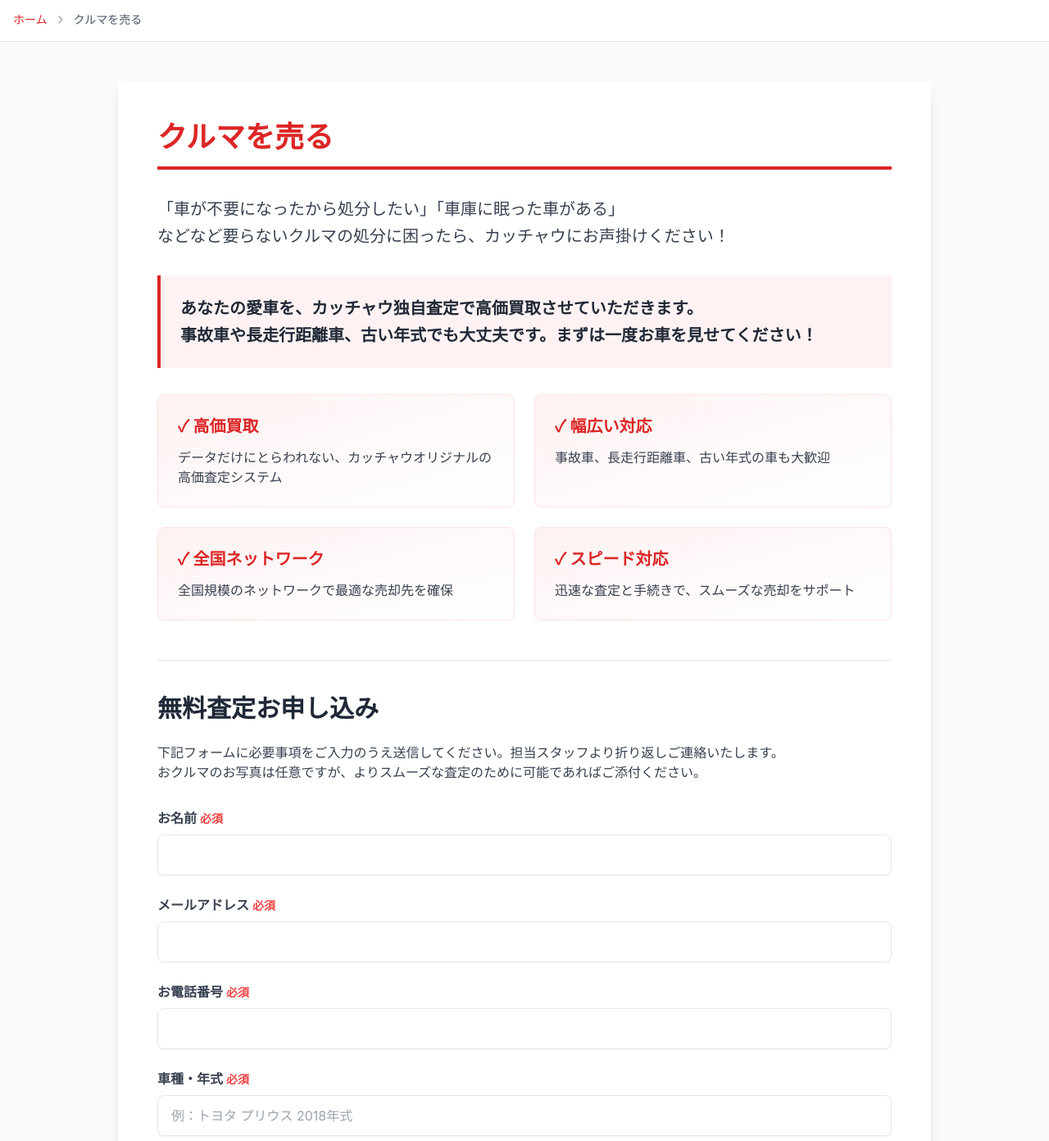
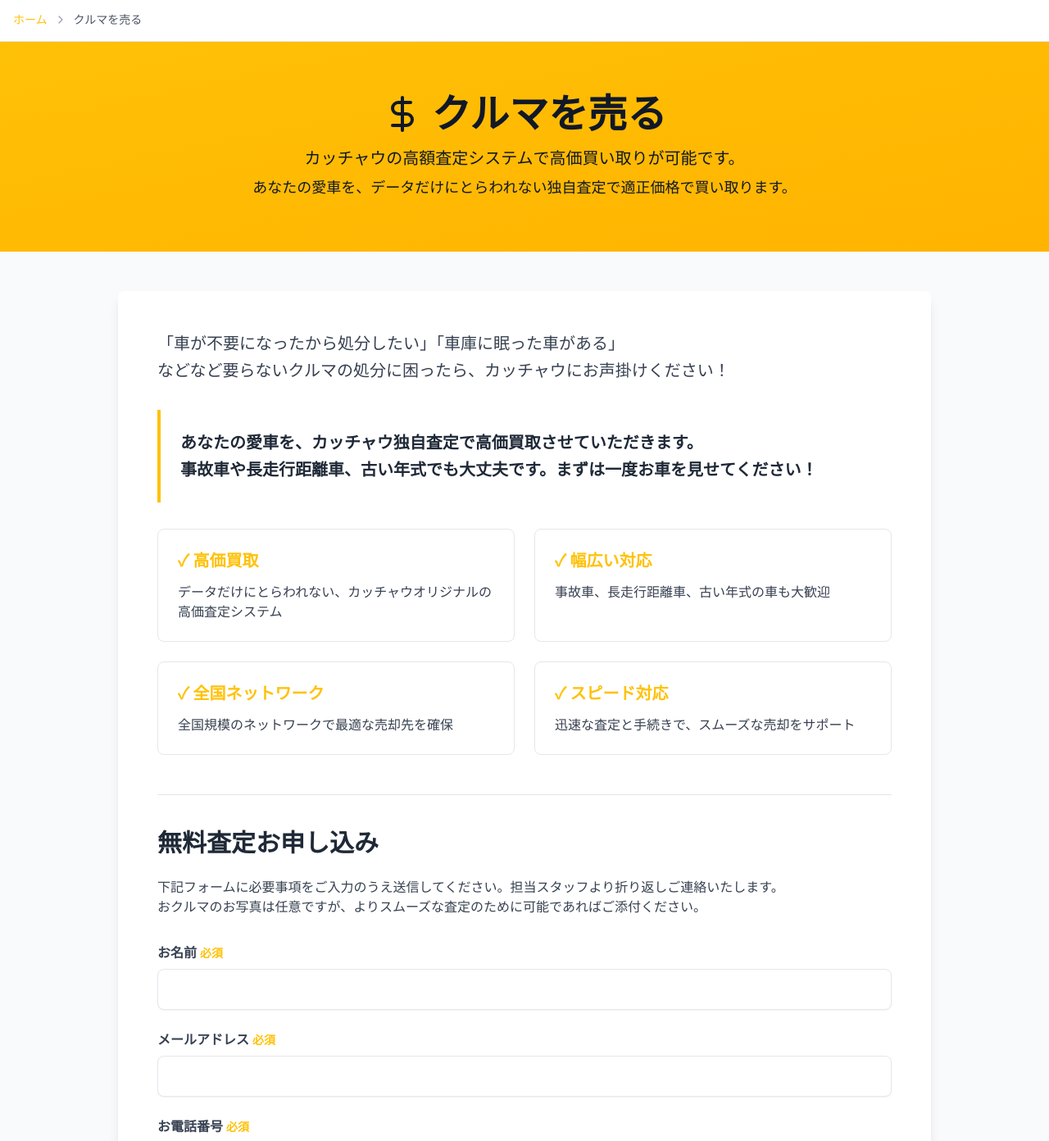
Before and after one commit to homepagebusinessfc-debug/homepage-business-project, a Next.js app: page /sell in a window 1280 px wide. Shown: the part 861-2253 px from the top of the page at 82% size. Built offline with nearby package versions, Linux system fonts and the light colour scheme.

Commit message:
Update 3 files
- /app/search/page.tsx
- /app/sell/page.tsx
- /app/page.tsx

```diff
--- a/app/sell/page.tsx
+++ b/app/sell/page.tsx
@@ -1,7 +1,7 @@
 'use client';
 
 import Link from 'next/link';
-import { ChevronRight } from 'lucide-react';
+import { ChevronRight, DollarSign } from 'lucide-react';
 import { useState } from 'react';
 
 export default function SellPage() {
@@ -18,53 +18,65 @@ export default function SellPage() {
       {/* Breadcrumb */}
       <div className="bg-white py-4 px-4 border-b">
         <div className="max-w-7xl mx-auto flex items-center gap-2 text-sm">
-          <Link href="/" className="text-red-600 hover:underline">ホーム</Link>
+          <Link href="/" className="text-kacchau hover:underline">ホーム</Link>
           <ChevronRight size={16} className="text-gray-400" />
           <span className="text-gray-600">クルマを売る</span>
         </div>
       </div>
 
+      {/* Hero Section */}
+      <section className="bg-gradient-to-br from-kacchau to-kacchau-dark text-gray-900 py-16 px-4">
+        <div className="max-w-7xl mx-auto text-center">
+          <div className="flex items-center justify-center gap-3 mb-4">
+            <DollarSign size={48} className="text-gray-900" />
+            <h1 className="text-4xl md:text-5xl font-bold">クルマを売る</h1>
+          </div>
+          <p className="text-lg md:text-xl mb-2">
+            カッチャウの高額査定システムで高価買い取りが可能です。
+          </p>
+          <p className="text-base md:text-lg">
+            あなたの愛車を、データだけにとらわれない独自査定で適正価格で買い取ります。
+          </p>
+        </div>
+      </section>
+
       <div className="max-w-5xl mx-auto py-12 px-4">
         <div className="bg-white rounded-lg shadow-lg p-8 md:p-12">
-          <h1 className="text-4xl font-bold text-red-600 mb-8 pb-4 border-b-4 border-red-600">
-            クルマを売る
-          </h1>
-
           <div className="space-y-8">
             <p className="text-xl text-gray-700 leading-relaxed">
               「車が不要になったから処分したい」「車庫に眠った車がある」<br />
               などなど要らないクルマの処分に困ったら、カッチャウにお声掛けください！
             </p>
 
-            <div className="bg-red-50 border-l-4 border-red-600 p-6">
+            <div className="bg-kacchau-yellow-50 border-l-4 border-kacchau p-6">
               <p className="text-xl text-gray-800 leading-relaxed font-semibold">
                 あなたの愛車を、カッチャウ独自査定で高価買取させていただきます。<br />
                 事故車や長走行距離車、古い年式でも大丈夫です。まずは一度お車を見せてください！
               </p>
             </div>
 
-            {/* 特徴リスト（元のまま） */}
+            {/* 特徴リスト */}
             <div className="grid md:grid-cols-2 gap-6 mt-8">
-              <div className="bg-gradient-to-br from-red-50 to-white p-6 rounded-lg border border-red-100">
-                <h3 className="text-xl font-bold text-red-600 mb-3">✓ 高価買取</h3>
+              <div className="bg-gradient-to-br from-kacchau-yellow-50 to-white p-6 rounded-lg border border-kacchau-yellow-200">
+                <h3 className="text-xl font-bold text-kacchau mb-3">✓ 高価買取</h3>
                 <p className="text-gray-700">データだけにとらわれない、カッチャウオリジナルの高価査定システム</p>
               </div>
-              <div className="bg-gradient-to-br from-red-50 to-white p-6 rounded-lg border border-red-100">
-                <h3 className="text-xl font-bold text-red-600 mb-3">✓ 幅広い対応</h3>
+              <div className="bg-gradient-to-br from-kacchau-yellow-50 to-white p-6 rounded-lg border border-kacchau-yellow-200">
+                <h3 className="text-xl font-bold text-kacchau mb-3">✓ 幅広い対応</h3>
                 <p className="text-gray-700">事故車、長走行距離車、古い年式の車も大歓迎</p>
               </div>
-              <div className="bg-gradient-to-br from-red-50 to-white p-6 rounded-lg border border-red-100">
-                <h3 className="text-xl font-bold text-red-600 mb-3">✓ 全国ネットワーク</h3>
+              <div className="bg-gradient-to-br from-kacchau-yellow-50 to-white p-6 rounded-lg border border-kacchau-yellow-200">
+                <h3 className="text-xl font-bold text-kacchau mb-3">✓ 全国ネットワーク</h3>
                 <p className="text-gray-700">全国規模のネットワークで最適な売却先を確保</p>
               </div>
-              <div className="bg-gradient-to-br from-red-50 to-white p-6 rounded-lg border border-red-100">
-                <h3 className="text-xl font-bold text-red-600 mb-3">✓ スピード対応</h3>
+              <div className="bg-gradient-to-br from-kacchau-yellow-50 to-white p-6 rounded-lg border border-kacchau-yellow-200">
+                <h3 className="text-xl font-bold text-kacchau mb-3">✓ スピード対応</h3>
                 <p className="text-gray-700">迅速な査定と手続きで、スムーズな売却をサポート</p>
               </div>
             </div>
           </div>
 
-          {/* ▼ ここから追加：無料査定フォーム ▼ */}
+          {/* 無料査定フォーム */}
           <div className="mt-12 pt-10 border-t border-gray-200">
             <h2 className="text-3xl font-bold text-gray-800 mb-6">
               無料査定お申し込み
@@ -78,57 +90,57 @@ export default function SellPage() {
               {/* お名前 */}
               <div>
                 <label className="block text-gray-700 font-semibold mb-2">
-                  お名前 <span className="text-red-500 text-sm">必須</span>
+                  お名前 <span className="text-kacchau text-sm">必須</span>
                 </label>
                 <input
                   type="text"
-                  className="w-full border rounded-lg px-4 py-3 shadow-sm focus:outline-none focus:ring-2 focus:ring-red-500"
+                  className="w-full border rounded-lg px-4 py-3 shadow-sm focus:outline-none focus:ring-2 focus:ring-kacchau"
                 />
               </div>
 
               {/* メールアドレス */}
               <div>
                 <label className="block text-gray-700 font-semibold mb-2">
-                  メールアドレス <span className="text-red-500 text-sm">必須</span>
+                  メールアドレス <span className="text-kacchau text-sm">必須</span>
                 </label>
                 <input
                   type="email"
-                  className="w-full border rounded-lg px-4 py-3 shadow-sm focus:outline-none focus:ring-2 focus:ring-red-500"
+                  className="w-full border rounded-lg px-4 py-3 shadow-sm focus:outline-none focus:ring-2 focus:ring-kacchau"
                 />
               </div>
 
               {/* 電話番号 */}
               <div>
                 <label className="block text-gray-700 font-semibold mb-2">
-                  お電話番号 <span className="text-red-500 text-sm">必須</span>
+                  お電話番号 <span className="text-kacchau text-sm">必須</span>
                 </label>
                 <input
                   type="tel"
-                  className="w-full border rounded-lg px-4 py-3 shadow-sm focus:outline-none focus:ring-2 focus:ring-red-500"
+                  className="w-full border rounded-lg px-4 py-3 shadow-sm focus:outline-none focus:ring-2 focus:ring-kacchau"
                 />
               </div>
 
               {/* 車種・年式 */}
               <div>
                 <label className="block text-gray-700 font-semibold mb-2">
-                  車種・年式 <span className="text-red-500 text-sm">必須</span>
+                  車種・年式 <span className="text-kacchau text-sm">必須</span>
                 </label>
                 <input
                   type="text"
                   placeholder="例：トヨタ プリウス 2018年式"
-                  className="w-full border rounded-lg px-4 py-3 shadow-sm focus:outline-none focus:ring-2 focus:ring-red-500"
+                  className="w-full border rounded-lg px-4 py-3 shadow-sm focus:outline-none focus:ring-2 focus:ring-kacchau"
                 />
               </div>
 
               {/* 走行距離 */}
               <div>
                 <label className="block text-gray-700 font-semibold mb-2">
-                  走行距離 <span className="text-red-500 text-sm">必須</span>
+                  走行距離 <span className="text-kacchau text-sm">必須</span>
                 </label>
                 <input
                   type="text"
                   placeholder="例：50,000km"
-                  className="w-full border rounded-lg px-4 py-3 shadow-sm focus:outline-none focus:ring-2 focus:ring-red-500"
+                  className="w-full border rounded-lg px-4 py-3 shadow-sm focus:outline-none focus:ring-2 focus:ring-kacchau"
                 />
               </div>
 
@@ -171,7 +183,7 @@ export default function SellPage() {
                   ご要望・ご質問など
                 </label>
                 <textarea
-                  className="w-full border rounded-lg px-4 py-3 shadow-sm h-32 focus:outline-none focus:ring-2 focus:ring-red-500"
+                  className="w-full border rounded-lg px-4 py-3 shadow-sm h-32 focus:outline-none focus:ring-2 focus:ring-kacchau"
                   placeholder="ご希望の査定方法（来店・出張など）やご相談事項があればご記入ください。"
                 />
               </div>
@@ -179,20 +191,19 @@ export default function SellPage() {
               <div className="text-center pt-4">
                 <button
                   type="submit"
-                  className="inline-block w-full md:w-auto px-12 py-4 bg-red-600 text-white text-lg font-bold rounded-full hover:bg-red-700 transition-colors shadow-lg"
+                  className="inline-block w-full md:w-auto px-12 py-4 bg-kacchau text-gray-900 text-lg font-bold rounded-full hover:bg-kacchau-dark transition-colors shadow-lg"
                 >
                   無料査定を申し込む
                 </button>
               </div>
             </form>
           </div>
-          {/* ▲ 追加ここまで ▲ */}
 
-          {/* 既存のボタン群はそのまま残したい場合はここに置いてもOK */}
+          {/* 既存のボタン群 */}
           <div className="text-center mt-12 space-y-4">
             <Link
               href="/shop"
-              className="inline-block px-12 py-4 bg-red-600 text-white text-lg font-bold rounded-full hover:bg-red-700 transition-colors shadow-lg"
+              className="inline-block px-12 py-4 bg-kacchau text-gray-900 text-lg font-bold rounded-full hover:bg-kacchau-dark transition-colors shadow-lg"
             >
               お問い合わせは各店舗まで
             </Link>
@@ -201,7 +212,7 @@ export default function SellPage() {
             </div>
             <Link
               href="/contact"
-              className="inline-block px-12 py-4 bg-white text-red-600 text-lg font-bold rounded-full hover:bg-gray-50 transition-colors shadow-lg border-2 border-red-600"
+              className="inline-block px-12 py-4 bg-white text-kacchau text-lg font-bold rounded-full hover:bg-gray-50 transition-colors shadow-lg border-2 border-kacchau"
             >
               オンラインで相談予約
             </Link>
```
Also changed, not shown: app/page.tsx (+14 -18 lines), app/search/page.tsx (+25 -13 lines).
